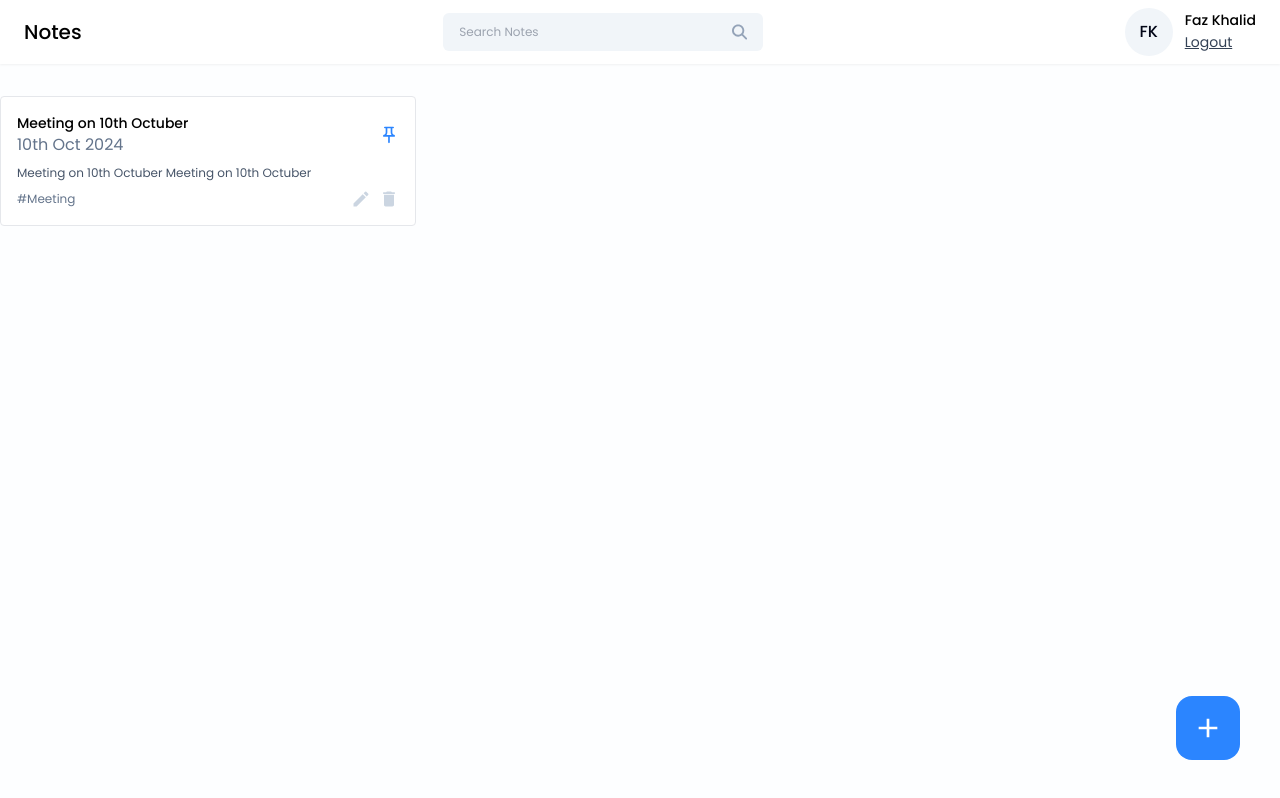
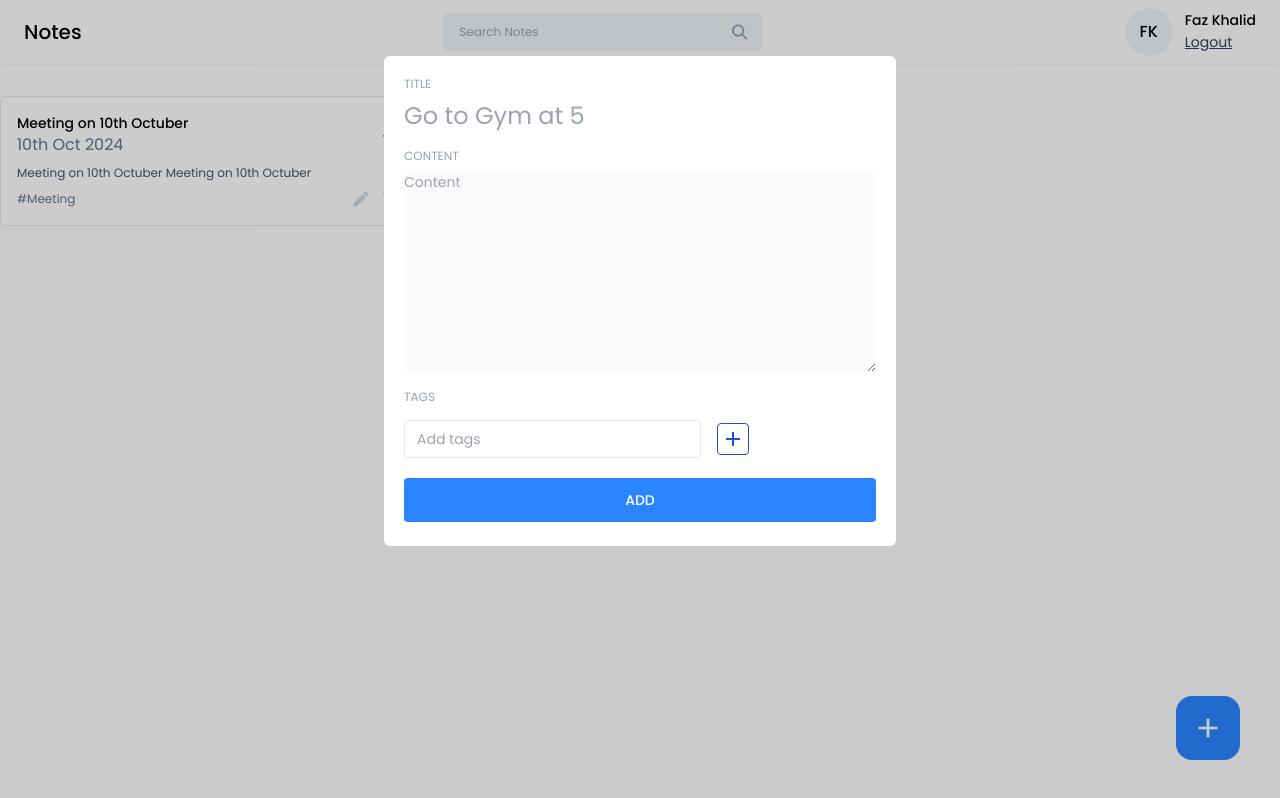
Before and after one commit to Fazzy05/Notes-App, a React (Vite) app in the folder frontend/notes-app/: page /dashboard in a window 1280 px wide. Both pictures are taken after a click on the button 1208 px from the left and 728 px from the top of the page. Built offline with nearby package versions, Linux system fonts and the light colour scheme.

Commit message:
Notes Input Field Update & Tags Added

```diff
--- /dev/null
+++ b/frontend/notes-app/src/components/Input/TagInput.jsx
@@ -0,0 +1,68 @@
+import React, { useState } from 'react';
+import { MdAdd, MdClose } from 'react-icons/md';
+import { useSubmit } from 'react-router-dom';
+
+const TagInput = ({tags, setTags}) => {
+
+    const [inputValue, setInputValue] = useState("");
+
+    const handleInputValue = (e) => {
+        setInputValue(e.target.value);
+    };
+
+    const addNewTag = () => {
+        if(inputValue.trim() !== ""){
+            setTags([...tags, inputValue.trim()]);
+            setInputValue("");
+        }
+    };
+
+    const handleKeyDown = (e) => {
+        if(e.key === "Enter"){
+            addNewTag();
+        }
+    };
+
+    const handleRemoveTag = () => {
+        setTags(tags.filter((tag) => tag !== tagToRemove));
+    };
+
+  return (
+    <div>
+
+        {tags?.length > 0 && (<div className='flex items-center gap-2 flex-wrap mt-2'>
+            {tags.map((tag, index) => (
+                <span key={index} className=''>
+                    #{tag}
+                    <button onClick={() => {
+                        handleRemoveTag(tag);
+                        }}>
+                        <MdClose />
+                    </button>
+                </span>
+            ))}
+        </div>
+        )}
+
+        <div className='flex items-center gap-4 mt-3'>
+            <input
+            type="text"
+            className='text-sm bg-transparent border px-3 py-2 rounded outline-none'
+            placeholder='Add tags'
+            onChange={handleInputValue}
+            onKeyDown={handleKeyDown}
+            />
+
+            <button className='w-8 h-8 flex items-center justify-center rounded border border-blue-700 hover:bg-blue-700'
+            onClick={() => {
+                addNewTag();
+            }}
+            >
+                <MdAdd className='text-2xl text-blue-700 hover:text-white' />
+            </button>
+        </div>
+    </div>
+  );
+};
+
+export default TagInput
--- a/frontend/notes-app/src/pages/Home/AddEditNotes.jsx
+++ b/frontend/notes-app/src/pages/Home/AddEditNotes.jsx
@@ -1,4 +1,5 @@
-import React from 'react'
+import React from 'react';
+import TagInput from '../../components/Input/TagInput';
 
 const AddEditNotes = () => {
   return (
@@ -22,6 +23,7 @@
       </div>
       <div className='mt-3'>
         <label className='input-label'>TAGS</label>
+        <TagInput />
       </div>
 
       <button className='btn-primary font-medium mt-5 p-3' onClick={()=>{}}>
--- a/frontend/notes-app/src/pages/Home/Home.jsx
+++ b/frontend/notes-app/src/pages/Home/Home.jsx
@@ -32,7 +32,10 @@
         </div>
       </div>
 
-      <button className='w-16 h-16 flex items-center justify-center rounded-2xl bg-primary hover:bg-blue-600 absolute right-10 bottom-10' onClick={()=>{}}>
+      <button className='w-16 h-16 flex items-center justify-center rounded-2xl bg-primary hover:bg-blue-600 absolute right-10 bottom-10'
+      onClick={()=>{
+        setOpenAddEditModal({isShown : true, type : "add", data : null});
+      }}>
         <MdAdd className='text-[32px] text-white' />
       </button>
 
@@ -45,7 +48,7 @@
           },
         }}
         contentLabel=""
-        className=""
+        className="w-[40%] max-h-3/4 bg-white rounded-md mx-auto mt-14 p-5 overflow-hidden"
       >
         <AddEditNotes />
       </Modal>
```
